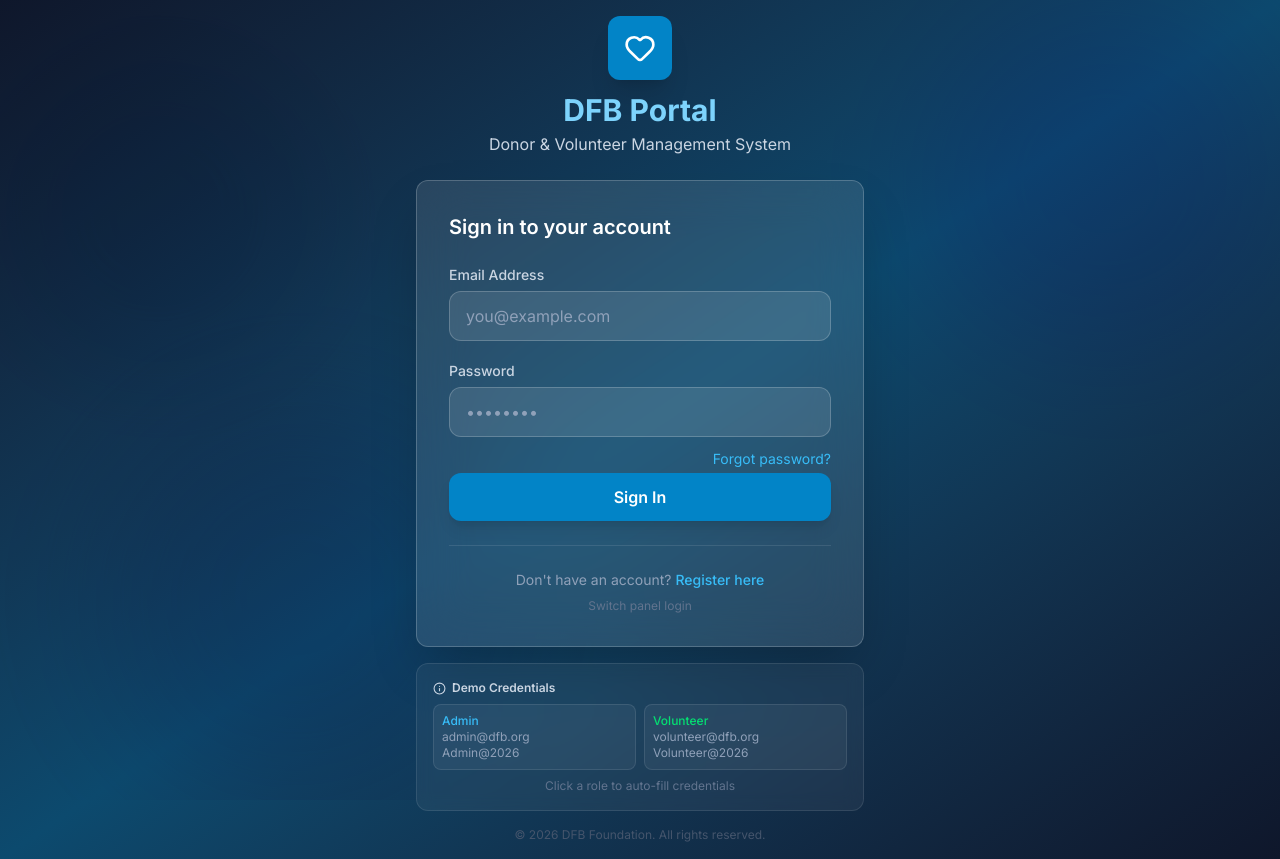
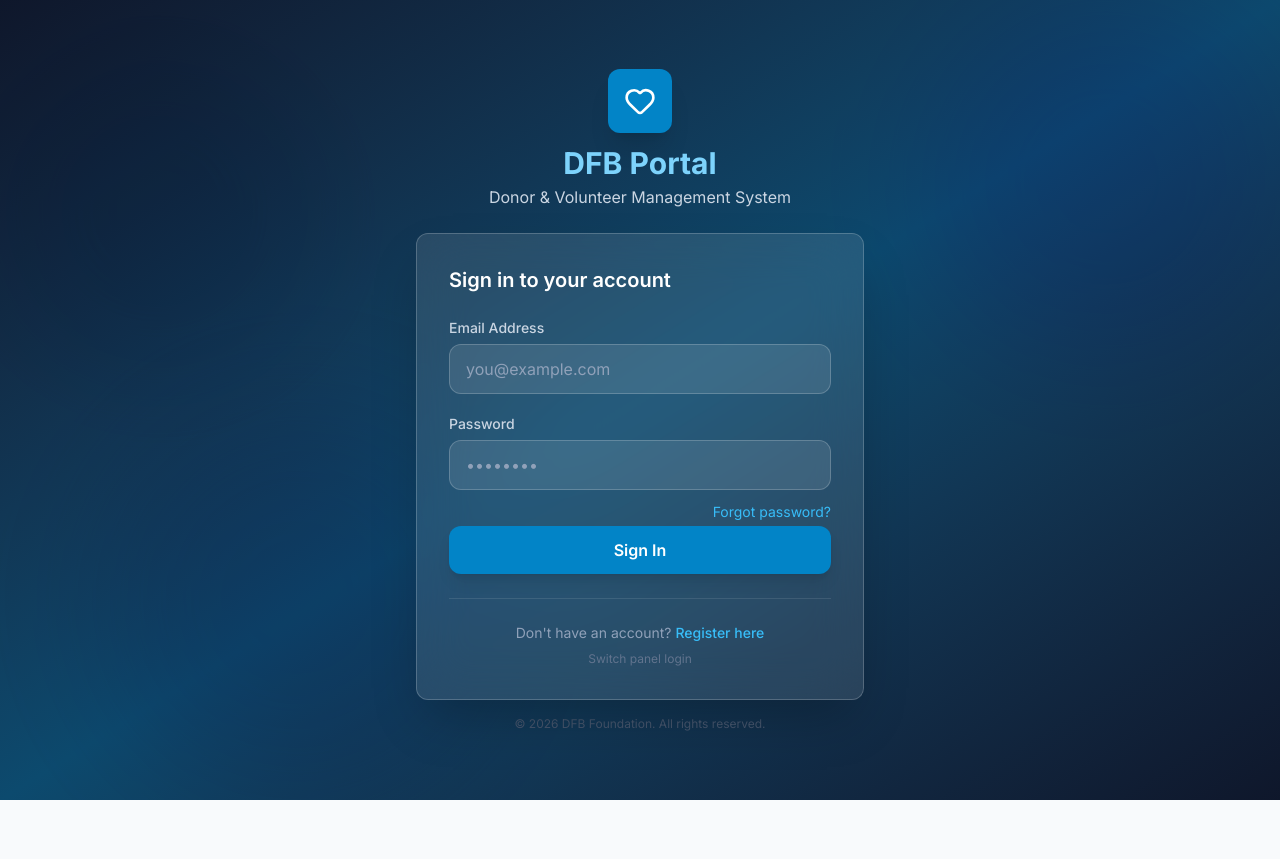
Before and after one commit to jasminnaharbiva/donor-management, a React (Vite) app in the folder frontend/: page /login in a window 1280 px wide. After the commit the page ends 800 px from the top, so only its background shows below. Built offline with nearby package versions, Linux system fonts and the light colour scheme; no server answers.

Commit message:
Remove demo credentials section from login page UI

```diff
--- a/frontend/src/pages/Login.tsx
+++ b/frontend/src/pages/Login.tsx
@@ -263,28 +263,6 @@ export default function Login() {
           )}
         </div>
 
-        {/* Demo credentials */}
-        <div className="bg-white/5 backdrop-blur border border-white/10 rounded-xl p-4 text-xs text-slate-400 space-y-2">
-          <p className="font-semibold text-slate-300 flex items-center gap-1.5">
-            <Info size={13} /> Demo Credentials
-          </p>
-          <div className="grid grid-cols-2 gap-2">
-            <button type="button" onClick={() => { setEmail('admin@dfb.org'); setPassword('Admin@2026'); }}
-              className="text-left bg-white/5 hover:bg-white/10 rounded-lg p-2 transition-all border border-white/10 cursor-pointer">
-              <span className="block text-primary-400 font-medium">Admin</span>
-              <span className="block">admin@dfb.org</span>
-              <span className="block">Admin@2026</span>
-            </button>
-            <button type="button" onClick={() => { setEmail('volunteer@dfb.org'); setPassword('Volunteer@2026'); }}
-              className="text-left bg-white/5 hover:bg-white/10 rounded-lg p-2 transition-all border border-white/10 cursor-pointer">
-              <span className="block text-green-400 font-medium">Volunteer</span>
-              <span className="block">volunteer@dfb.org</span>
-              <span className="block">Volunteer@2026</span>
-            </button>
-          </div>
-          <p className="text-center text-slate-500">Click a role to auto-fill credentials</p>
-        </div>
-
         <p className="text-center text-slate-600 text-xs">
           © 2026 DFB Foundation. All rights reserved.
         </p>
```
